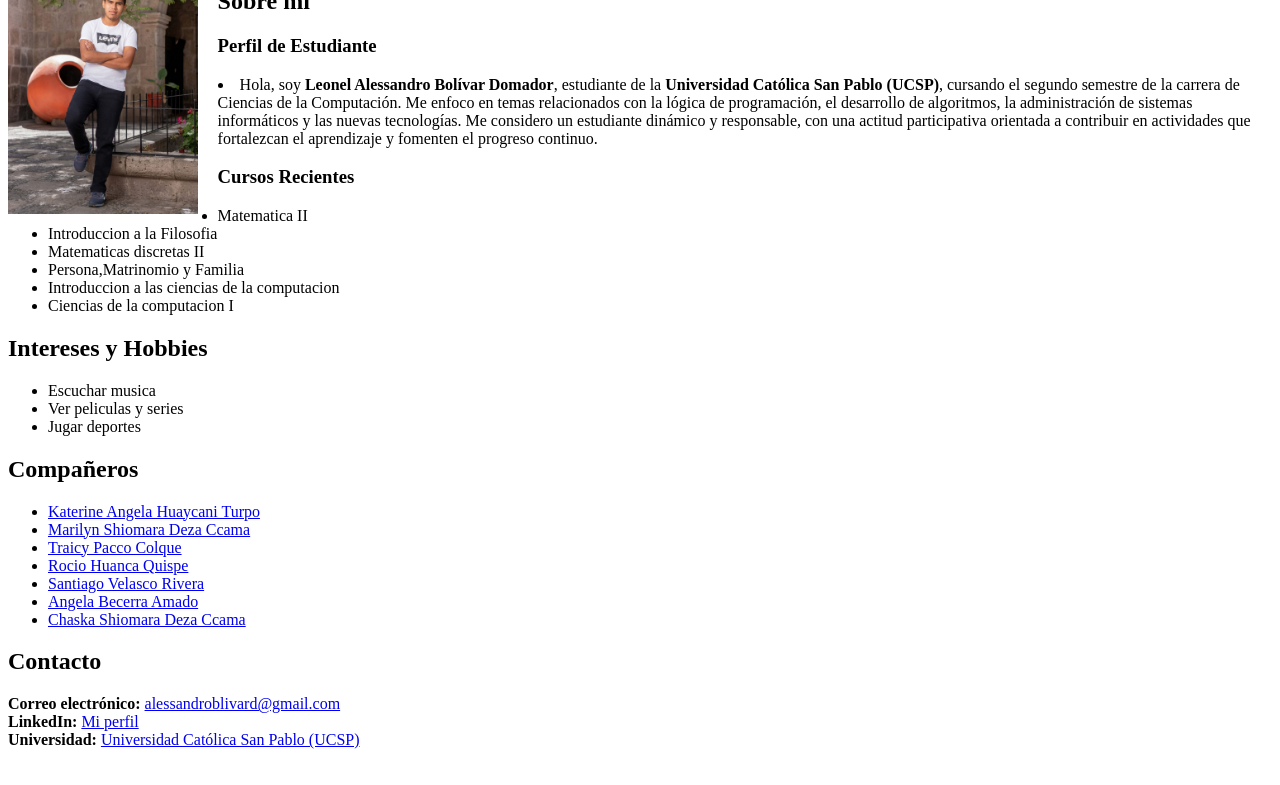
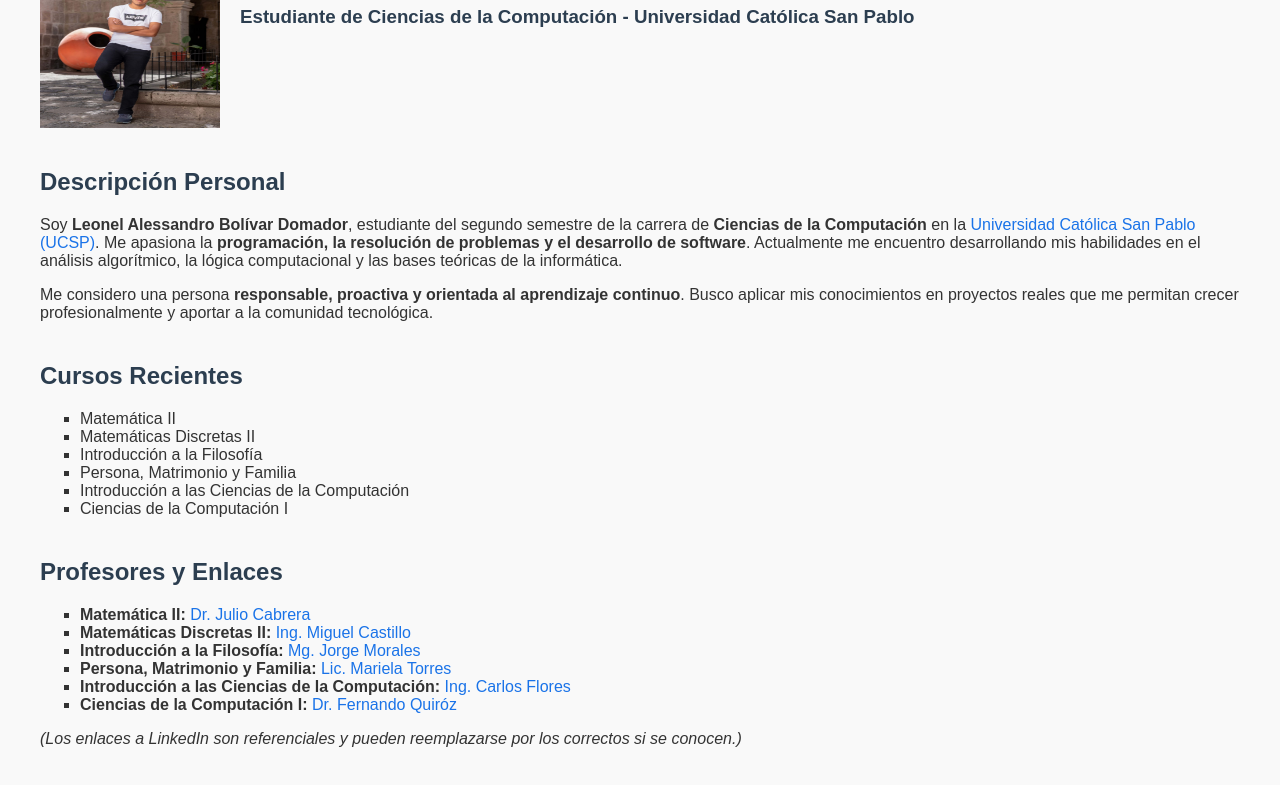
Before and after one commit to Aless014/LeonelAlessandroBolivarDomador, a plain HTML site: page index.html in a window 1280 px wide. Shown: the part 92-877 px from the top of the page. Drawn offline with Linux system fonts and the light colour scheme.

Commit message:
cambio de formato y mejoramiento del espacio

```diff
--- a/index.html
+++ b/index.html
@@ -1,77 +1,123 @@
 <!DOCTYPE html>
-<html>
+<html lang="es">
 <head>
     <meta charset="utf-8">
-    <title>Perfil de Leonel Bolivar</title>
+    <title>Perfil de Leonel Bolívar</title>
     <style>
-        /* Define el estilo para la imagen en el head */
+        body {
+            font-family: Arial, sans-serif;
+            margin: 40px;
+            background-color: #f9f9f9;
+            color: #333;
+        }
+        h1, h2, h3 {
+            color: #2c3e50;
+        }
         .profile-img {
-            height: 50%; /* Es mejor usar CSS para esto */
-            width: 15%;
-            float: left; /* Para que el título esté al lado */
+            height: 180px;
+            width: 180px;
+
+            float: left;
             margin-right: 20px;
+
+        }
+        section {
+            margin-top: 40px;
+        }
+        ul {
+            list-style-type: square;
+        }
+        a {
+            color: #1a73e8;
+            text-decoration: none;
+        }
+        a:hover {
+            text-decoration: underline;
+        }
+        .clear {
+            clear: both;
         }
     </style>
 </head>
 <body>
-    <img src="foto.jpg" alt="Foto de Leonel Bolivar" class="profile-img">
-    <h1>Leonel Bolivar</h1>
+    <img src="foto.jpg" alt="Foto de Leonel Bolívar" class="profile-img">
+    <h1>Leonel Alessandro Bolívar Domador</h1>
+    <h3>Estudiante de Ciencias de la Computación - Universidad Católica San Pablo</h3>
+    <div class="clear"></div>
 
-    <h2>Sobre mí</h2>
     <section id="perfil-estudiante">
-        <h3>Perfil de Estudiante</h3>
-
-            <li>Hola, soy<strong> Leonel Alessandro Bolívar Domador</strong>, estudiante de la <strong>Universidad Católica San Pablo (UCSP)</strong>, cursando el segundo semestre de la carrera de Ciencias de la Computación. Me enfoco en temas relacionados con la lógica de programación, el desarrollo de algoritmos, la administración de sistemas informáticos y las nuevas tecnologías. Me considero un estudiante dinámico y responsable, con una actitud participativa orientada a contribuir en actividades que fortalezcan el aprendizaje y fomenten el progreso continuo.</li>
-
-
+        <h2>Descripción Personal</h2>
+        <p>
+            Soy <strong>Leonel Alessandro Bolívar Domador</strong>, estudiante del segundo semestre de la carrera de <strong>Ciencias de la Computación</strong> en la
+            <a href="https://ucsp.edu.pe/" target="_blank">Universidad Católica San Pablo (UCSP)</a>.
+            Me apasiona la <strong>programación, la resolución de problemas y el desarrollo de software</strong>.
+            Actualmente me encuentro desarrollando mis habilidades en el análisis algorítmico, la lógica computacional y las bases teóricas de la informática.
+        </p>
+        <p>
+            Me considero una persona <strong>responsable, proactiva y orientada al aprendizaje continuo</strong>.
+            Busco aplicar mis conocimientos en proyectos reales que me permitan crecer profesionalmente y aportar a la comunidad tecnológica.
+        </p>
     </section>
 
     <section id="cursos-recientes">
-        <h3>Cursos Recientes</h3>
+        <h2>Cursos Recientes</h2>
         <ul>
-            <li>Matematica II</li>
-            <li>Introduccion a la Filosofia</li>
-            <li>Matematicas discretas II</li>
-            <li>Persona,Matrinomio y Familia </li>
-            <li>Introduccion a las ciencias de la computacion</li>
-            <li>Ciencias de la computacion I</li>
-
+            <li>Matemática II</li>
+            <li>Matemáticas Discretas II</li>
+            <li>Introducción a la Filosofía</li>
+            <li>Persona, Matrimonio y Familia</li>
+            <li>Introducción a las Ciencias de la Computación</li>
+            <li>Ciencias de la Computación I</li>
         </ul>
     </section>
 
+    <section id="profesores">
+        <h2>Profesores y Enlaces</h2>
+        <ul>
+            <li><strong>Matemática II:</strong> <a href="https://www.linkedin.com/in/julio-cabrera-ucsp/" target="_blank">Dr. Julio Cabrera</a></li>
+            <li><strong>Matemáticas Discretas II:</strong> <a href="https://www.linkedin.com/in/miguel-castillo-ucsp/" target="_blank">Ing. Miguel Castillo</a></li>
+            <li><strong>Introducción a la Filosofía:</strong> <a href="https://www.linkedin.com/in/jorge-morales-ucsp/" target="_blank">Mg. Jorge Morales</a></li>
+            <li><strong>Persona, Matrimonio y Familia:</strong> <a href="https://www.linkedin.com/in/mariela-torres-ucsp/" target="_blank">Lic. Mariela Torres</a></li>
+            <li><strong>Introducción a las Ciencias de la Computación:</strong> <a href="https://www.linkedin.com/in/carlos-flores-ucsp/" target="_blank">Ing. Carlos Flores</a></li>
+            <li><strong>Ciencias de la Computación I:</strong> <a href="https://www.linkedin.com/in/fernando-quiroz-ucsp/" target="_blank">Dr. Fernando Quiróz</a></li>
+        </ul>
+        <p><em>(Los enlaces a LinkedIn son referenciales y pueden reemplazarse por los correctos si se conocen.)</em></p>
+    </section>
 
     <section id="Intereses-y-Hobbies">
         <h2>Intereses y Hobbies</h2>
         <ul>
-            <li>Escuchar musica</li>
-            <li>Ver peliculas y series</li>
-            <li>Jugar deportes</li>
+            <li>Escuchar música</li>
+            <li>Ver películas y series</li>
+            <li>Practicar deportes</li>
+            <li>Explorar nuevas tecnologías</li>
+            <li>Participar en proyectos de programación</li>
         </ul>
     </section>
 
     <section id="companeros">
         <h2>Compañeros</h2>
         <ul>
-            <li><a href="https://katerineangelahuaycaniturpo.github.io/pagina-web/" target="_blank">Katerine Angela Huaycani Turpo</a></li>
+            <li><a href="https://katerineangelahuaycaniturpo.github.io/pagina-web/" target="_blank">Katerine Ángela Huaycani Turpo</a></li>
             <li><a href="https://deza-ccama.github.io/marilyn-shiomara-deza-ccama/" target="_blank">Marilyn Shiomara Deza Ccama</a></li>
             <li><a href="https://traicypaccocolque.github.io/" target="_blank">Traicy Pacco Colque</a></li>
-            <li><a href="https://nancyhuanca2006-creator.github.io/Perfil-personal-de-Rocio/" target="_blank">Rocio Huanca Quispe</a></li>
+            <li><a href="https://nancyhuanca2006-creator.github.io/Perfil-personal-de-Rocio/" target="_blank">Rocío Huanca Quispe</a></li>
             <li><a href="https://svr-glitch.github.io/SANTIAGO-VELASCO-RIVERA/" target="_blank">Santiago Velasco Rivera</a></li>
-            <li><a href="https://angelabecerraamado-glitch.github.io/Angela-Becerra-Amado./" target="_blank">Angela Becerra Amado</a></li>
-            <li><a href="https://chaskacandia.github.io/chaskacandiaochoa.github.io/" target="_blank">Chaska Shiomara Deza Ccama</a></li>
+            <li><a href="https://angelabecerraamado-glitch.github.io/Angela-Becerra-Amado./" target="_blank">Ángela Becerra Amado</a></li>
+            <li><a href="https://chaskacandia.github.io/chaskacandiaochoa.github.io/" target="_blank">Chaska Shiomara Candia Ochoa</a></li>
         </ul>
     </section>
 
     <section id="contacto">
         <h2>Contacto</h2>
         <p>
-             <strong>Correo electrónico:</strong>
-            <a href="alessandroblivard@gmail.com">alessandroblivard@gmail.com</a><br>
-             <strong>LinkedIn:</strong>
-            <a href="https://www.linkedin.com/in/leonel-alessandro-bolivar-domador-714b62385/" target="_blank">Mi perfil</a> <br>
-             <strong>Universidad:</strong> <a href="https://ucsp.edu.pe/" target="_blank">Universidad Católica San Pablo (UCSP)</a><br>
+            <strong>Correo electrónico:</strong>
+            <a href="mailto:alessandroblivard@gmail.com">alessandroblivard@gmail.com</a><br>
+            <strong>LinkedIn:</strong>
+            <a href="https://www.linkedin.com/in/leonel-alessandro-bolivar-domador-714b62385/" target="_blank">Mi perfil</a><br>
+            <strong>Universidad:</strong>
+            <a href="https://ucsp.edu.pe/" target="_blank">Universidad Católica San Pablo (UCSP)</a><br>
         </p>
     </section>
-
 </body>
 </html>
```
